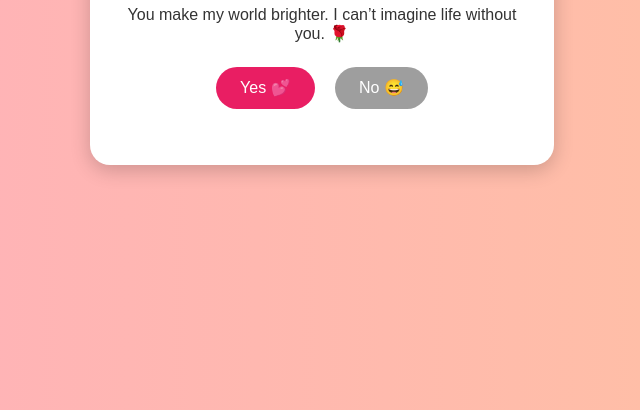
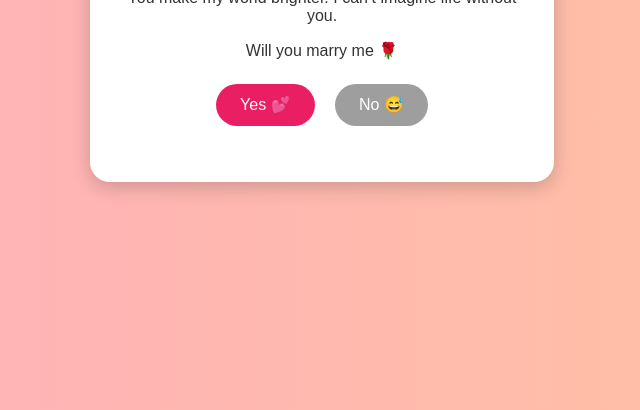
Before and after one commit to Srikanth6379741012/Love, a plain HTML site: page index.html in a window 1280 px wide. Shown: the part 390-800 px from the top of the page, without its empty margins (318-958 px from the left). Drawn offline with Linux system fonts and the light colour scheme.

Commit message:
Update index.html

```diff
--- a/index.html
+++ b/index.html
@@ -9,7 +9,8 @@
 <body>
   <div class="container">
     <h1>💖 Will You Be Mine Forever? 💖</h1>
-    <p>You make my world brighter. I can’t imagine life without you. 🌹</p>
+    <p>You make my world brighter. I can’t imagine life without you. </p>
+    <p>Will you marry me 🌹</p>
     <div class="buttons">
       <button id="yesBtn">Yes 💕</button>
       <button id="noBtn">No 😅</button>
```
